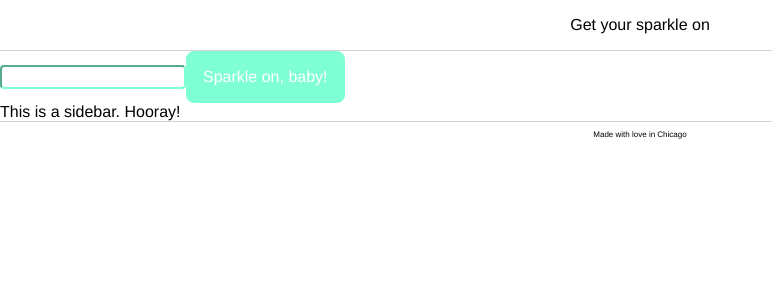
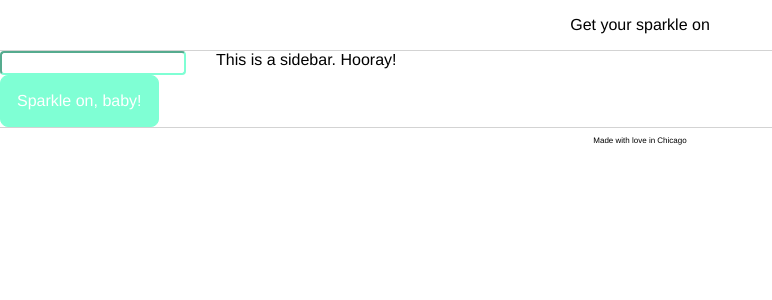
Before and after one commit to amcoletw/sparkles, a React app: page / in a window 1280 px wide. Shown: the top 300 px of the page, without its empty margins (0-772 px from the left). Built offline with nearby package versions, Linux system fonts and the light colour scheme.

Commit message:
WIP Placing the app in grid using css

```diff
--- a/src/Footer/Footer.css
+++ b/src/Footer/Footer.css
@@ -1,4 +1,6 @@
 .main {
+  grid-column: 1 / span 6;
+
   border-top: 1px solid lightgray;
 
   text-align: center;
--- a/src/Header/Header.css
+++ b/src/Header/Header.css
@@ -1,4 +1,6 @@
 .container {
+  grid-column: 1 / span 6;
+
   text-align: center;
   padding: 1em;
 
--- a/src/Layout/GridContainer/GridContainer.css
+++ b/src/Layout/GridContainer/GridContainer.css
@@ -1,3 +1,5 @@
 .main {
   display: grid;
+  grid-template-columns: repeat(6, 1fr);
+  grid-column-gap: 1em;
 }
--- /dev/null
+++ b/src/Sidebar/Sidebar.css
@@ -0,0 +1,3 @@
+.main {
+  grid-column: 5 / span 2;
+}
```
Also changed, not shown: 1 other file (tests, documents, lock files or other folders).
